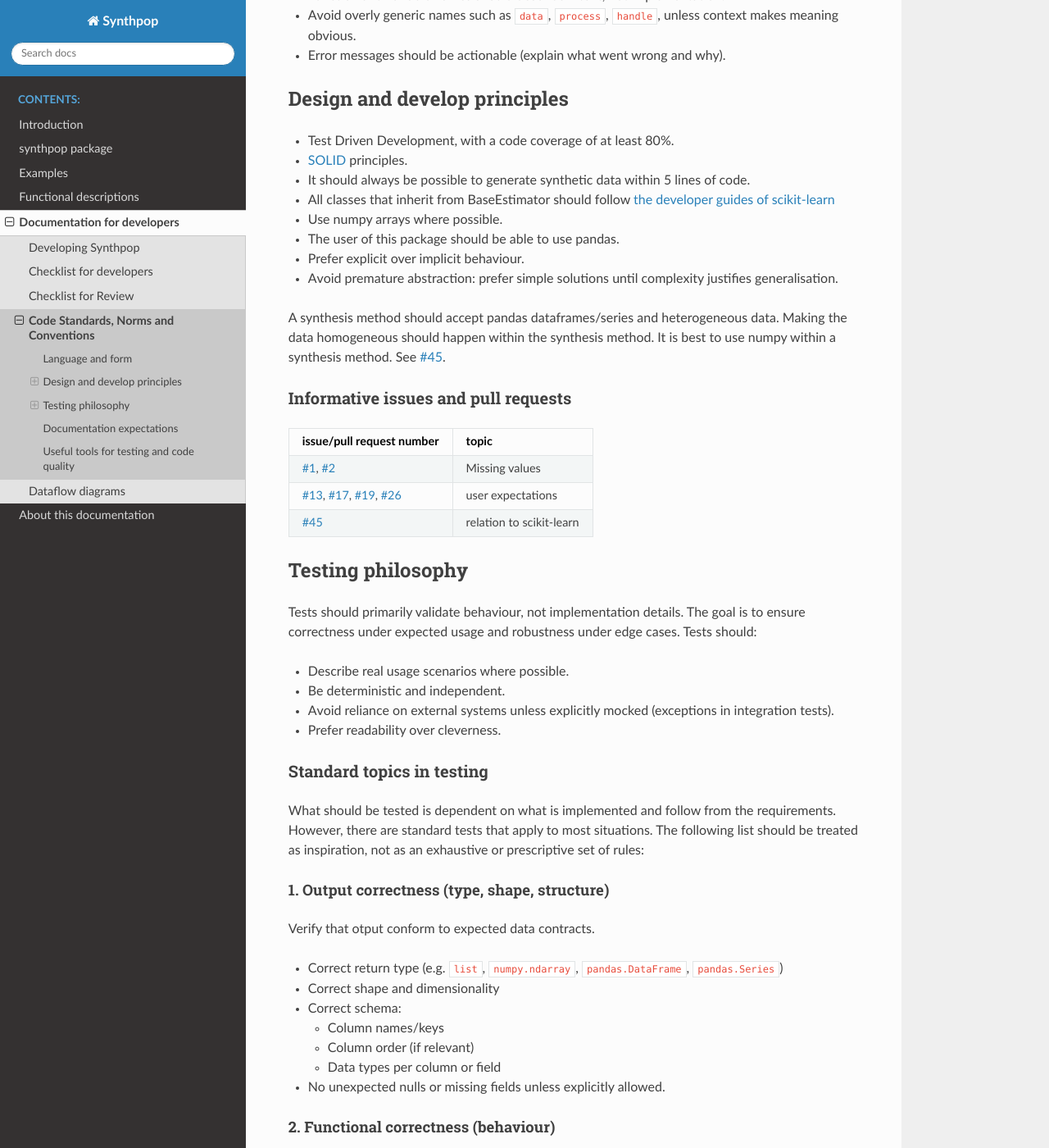
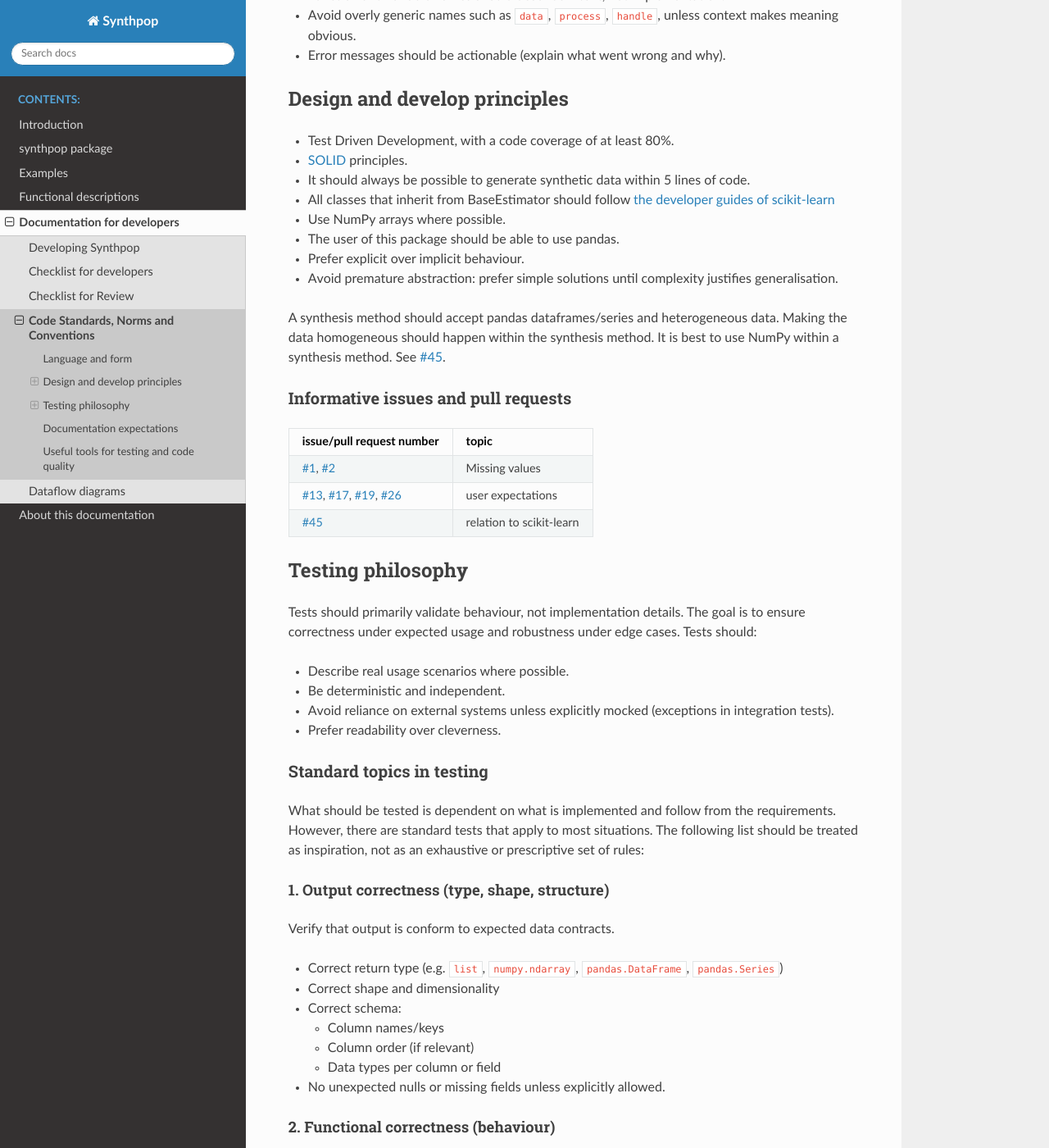
Before and after one commit to duonl/synthpop-py, a Sphinx documentation site: the page built from docs/source/developer/code_standards_and_norms.md, in a window 1280 px wide and 1400 px high, scrolled down 809 px. Shown: the whole window at 82% size. Built offline with Sphinx 7.4.7 and the Read the Docs theme 3.1.0, drawn with Linux system fonts in a browser that asks for light colours; some of the changed text lies outside the part shown.

Commit message:
fix typos

```diff
--- a/docs/source/developer/code_standards_and_norms.md
+++ b/docs/source/developer/code_standards_and_norms.md
@@ -23,14 +23,14 @@ For developers, this documentation should be used during implementation and when
 - [SOLID](https://en.wikipedia.org/wiki/SOLID) principles.
 - It should always be possible to generate synthetic data within 5 lines of code.
 - All classes that inherit from BaseEstimator should follow [the developer guides of scikit-learn](https://scikit-learn.org/stable/developers/develop.html)
-- Use numpy arrays where possible.
+- Use NumPy arrays where possible.
 - The user of this package should be able to use pandas.
 - Prefer explicit over implicit behaviour.
 - Avoid premature abstraction: prefer simple solutions until complexity justifies generalisation.
 
 A synthesis method should accept pandas dataframes/series and heterogeneous data.
 Making the data homogeneous should happen within the synthesis method.
-It is best to use numpy within a synthesis method. See [#45](https://github.com/Synthpop-data/synthpop-py/issues/45).
+It is best to use NumPy within a synthesis method. See [#45](https://github.com/Synthpop-data/synthpop-py/issues/45).
 
 ### Informative issues and pull requests
 | issue/pull request number | topic |
@@ -51,7 +51,7 @@ Tests should primarily validate behaviour, not implementation details. The goal
 What should be tested is dependent on what is implemented and follow from the requirements. However, there are standard tests that apply to most situations. The following list should be treated as inspiration, not as an exhaustive or prescriptive set of rules:
 
 #### 1. Output correctness (type, shape, structure)
-Verify that otput conform to expected data contracts.
+Verify that output is conform to expected data contracts.
 - Correct return type (e.g. `list`, `numpy.ndarray`, `pandas.DataFrame`, `pandas.Series`)
 - Correct shape and dimensionality
 - Correct schema:
@@ -82,7 +82,7 @@ Ensure robustness under extreme or unusual inputs.
 - Degenerate cases (constant columns, identical rows, etc.)
 - For every occurrence of `==`, `<`, `<=`, `>`, `>=` there are edge cases
 - For every numeric division there is a possibility to have a zero division
-- Whenever there is a `==` between numeric values, there could be floating point precision issues ((e.g. `0.1 + 0.2 ≠ 0.3`)
+- Whenever there is a `==` between numeric values, there could be floating point precision issues (e.g. `0.1 + 0.2 ≠ 0.3`)
 
 #### 4. Input validation and consistency
 Ensure the function behaves correctly when inputs are invalid or inconsistent.
```
Also changed, not shown: other parts of docs/source/developer/code_standards_and_norms.md (+2 -2 lines), docs/source/developer/checklist_for_review.md (+3 -3 lines), docs/source/developer/dataflowdiagram.md (+2 -2 lines).
